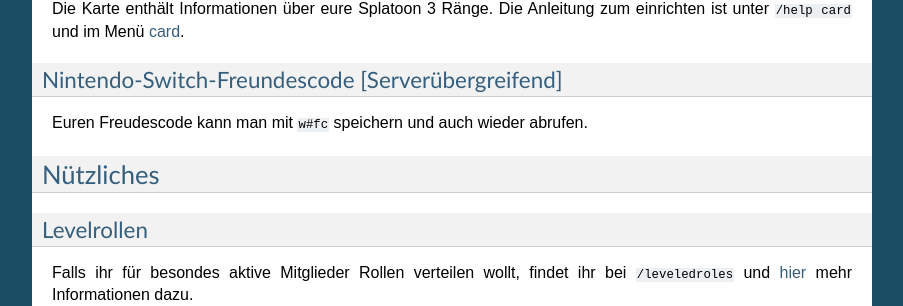
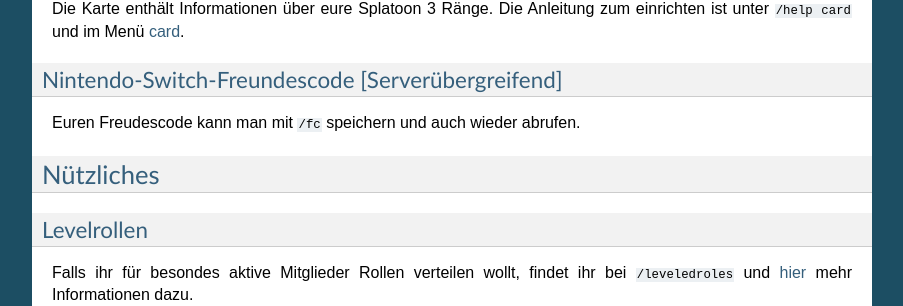
Before and after one commit to niborus/weemo-doc, a Sphinx documentation site: the page built from docs/einrichten.rst, in a window 1280 px wide. Shown: the part 1354-1660 px from the top of the page, without its empty margins (198-1101 px from the left). Built offline with Sphinx 7.4.7, drawn with Linux system fonts in a browser that asks for light colours.

```diff
--- a/docs/einrichten.rst
+++ b/docs/einrichten.rst
@@ -57,7 +57,7 @@ Die Anleitung zum einrichten ist unter ``/help card`` und im Menü :ref:`befehle
 Nintendo-Switch-Freundescode [Serverübergreifend]
 -------------------------------------------------
 
-Euren Freudescode kann man mit ``w#fc`` speichern und auch wieder abrufen.
+Euren Freudescode kann man mit ``/fc`` speichern und auch wieder abrufen.
 
 Nützliches
 ==========
```
